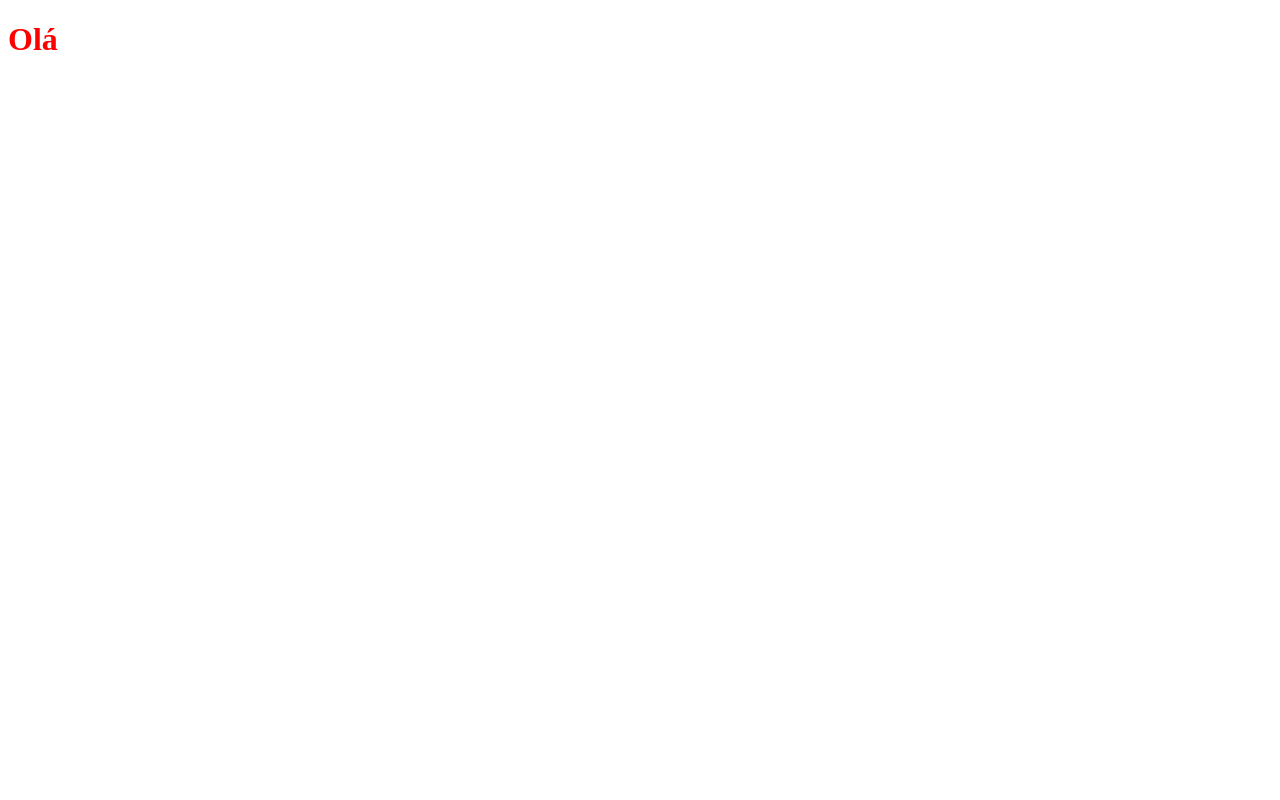
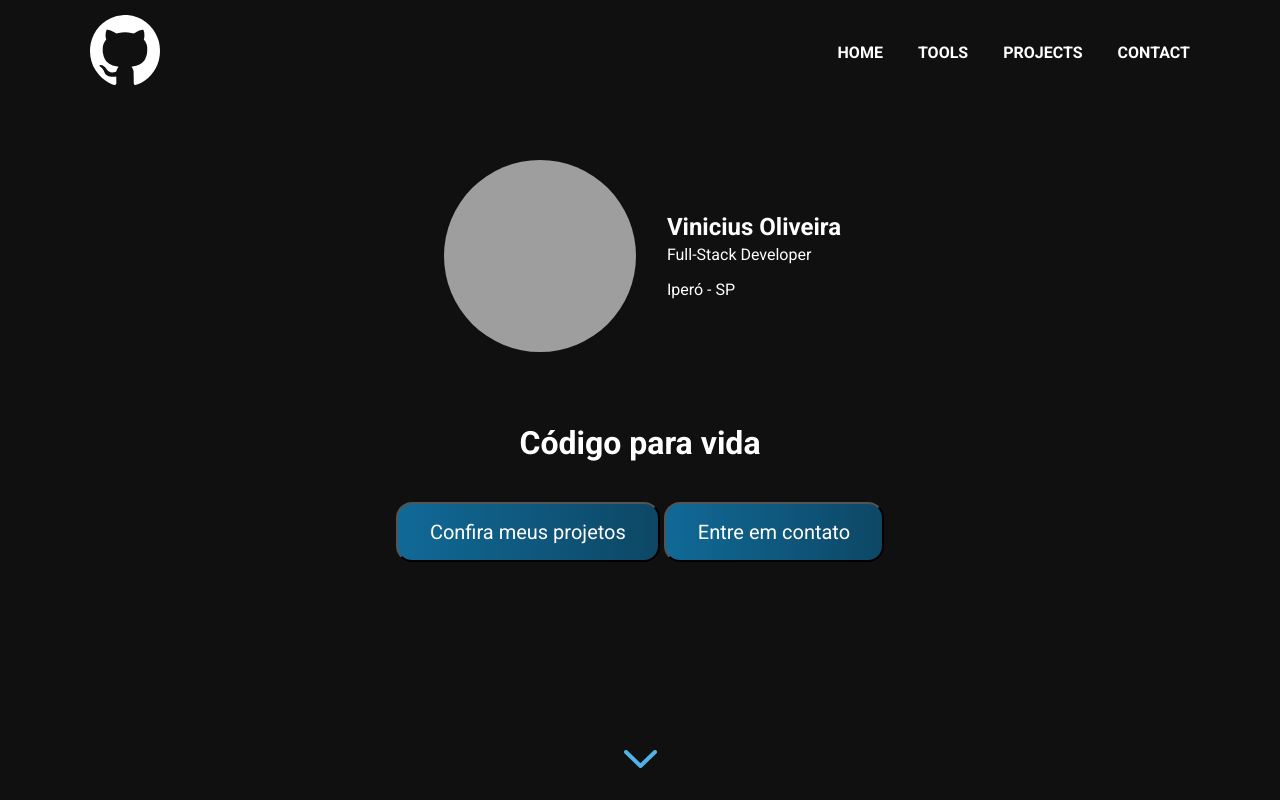
Before and after one commit to ViniOliver01/ViniOliver01.github.io, a plain HTML site: page index.html in a window 1280 px wide. Drawn offline with Linux system fonts and the light colour scheme; grey boxes are pictures that could not be loaded.

Commit message:
create home page with css style and animations

```diff
--- a/index.html
+++ b/index.html
@@ -4,10 +4,40 @@
     <meta charset="UTF-8">
     <meta http-equiv="X-UA-Compatible" content="IE=edge">
     <meta name="viewport" content="width=device-width, initial-scale=1.0">
+
+    <link rel="preconnect" href="https://fonts.googleapis.com">
+    <link rel="preconnect" href="https://fonts.gstatic.com" crossorigin>
+    <link href="https://fonts.googleapis.com/css2?family=Roboto+Mono:wght@700&family=Roboto:wght@400;700&display=swap" rel="stylesheet">
+
     <link rel="stylesheet" href="styles.css">
     <title>Portfolio</title>
 </head>
 <body>
-    <h1>Olá</h1>
+    <nav>
+        <a href="https://github.com/ViniOliver01"><img src="./assets/logotipo-do-github.svg" alt=""></a>
+        <ul>
+            <li><a href="">HOME</a></li>
+            <li><a href="">TOOLS</a></li>
+            <li><a href="">PROJECTS</a></li>
+            <li><a href="">CONTACT</a></li>
+        </ul>
+    </nav>
+
+    <main>
+        <div class="Profile">
+            <img src="https://github.com/ViniOliver01.png" alt="">
+            <div class="ProfileInfo">
+                <h2>Vinicius Oliveira</h2>
+                <h3>Full-Stack Developer</h3>
+                <h4>Iperó - SP</h4>
+            </div>
+        </div>
+        <h1>Código para vida</h1>
+        <div class="buttons">
+            <Button>Confira meus projetos</Button>
+            <Button>Entre em contato</Button>
+        </div>
+        <img id="arrow"src="./assets/arrow.svg" alt="">
+        </main>
 </body>
 </html>
--- a/styles.css
+++ b/styles.css
@@ -1,3 +1,145 @@
+* {
+    padding: 0;
+    margin: 0;
+    box-sizing: border-box;
+    font-family: 'Roboto', sans-serif;
+    color: white;
+}
 body {
-    color: red;
+    background-color: #101010;
 }
+nav {
+    background-color: #101010;
+    display: flex;
+    gap: 35px;
+    align-items: center;
+    justify-content: space-between;
+    padding-inline: 90px;
+    height: 6.5rem;
+    position: fixed;
+    top: 0;
+    width: 100%;
+}
+nav > a > img {
+    width: 70px;
+    height: 70px;
+}
+ul {
+    display: flex;
+    gap: 35px;
+}
+li {
+    list-style-type: none;
+}
+li>a {
+    text-decoration: none;
+    font-weight: bold;
+    color: white;
+    font-size: 1rem;
+
+    border-bottom: 2px solid transparent;
+
+    transition: 0.3s;
+}
+li>a:hover {
+    border-bottom: 2px solid #59B6E7;
+}
+main {
+    margin-top: 10rem;
+    display: flex;
+    flex-direction: column;
+    align-items: center;
+}
+.Profile {
+    display: flex;
+    gap: 1rem;
+    margin-bottom: 4.5rem;
+}
+.Profile>.ProfileInfo{
+    opacity: 1;
+    display: flex;
+    flex-direction: column;
+    justify-content: center;
+
+    position: relative;
+    animation-name: textMove;
+    animation-duration: 2s;
+    animation-delay: 1s;
+    animation-fill-mode: both;
+}
+.Profile>img {
+    height: 12rem;
+    width: 12rem;
+    border-radius: 50%;
+    position: relative;
+    animation-name: imgMove;
+    animation-duration: 1s;
+    animation-delay: 1s;
+    animation-fill-mode: both;
+
+}
+.ProfileInfo>h2 {
+    font-size: 24px;
+    font-weight: bold;
+}
+.ProfileInfo>h3 {
+    font-size: 16px;
+    margin-top: 0.25rem;
+    font-weight: 100;
+}
+.ProfileInfo>h4 {
+    font-size: 16px;
+    font-weight: 100;
+    margin-top: 1rem;
+}
+h1 {
+    font-size: 32px;
+}
+.buttons {
+    margin-top: 2.5rem;
+}
+.buttons>button {
+    background-image: linear-gradient(to right, #106997 0%, #106692 10%, #0D4765 100%);
+    font-size: 20px;
+    padding: 1rem 2rem;
+    border-radius: 16px;
+
+}
+#arrow{
+    position: absolute;
+    margin: auto;
+    bottom: 2rem;
+    animation-name: pulseArrow;
+    animation-duration: 1s;
+    animation-iteration-count: infinite;
+    animation-direction: alternate;
+}
+@keyframes imgMove{
+    0%{
+        transform : translateX(128px)
+    }
+    100%{
+        transform : translateX(-5px)
+    }
+}
+@keyframes textMove{
+    0%{
+        transform : translateX(0px);
+        opacity: 0;
+    }
+    18%{
+        opacity: 0;
+    }
+    100%{
+        transform : translateX(+10px);
+        opacity: 1;
+    }
+}
+@keyframes pulseArrow{
+    from{
+        opacity: 0.3;
+    }
+    to{
+        opacity: 1;
+    }
+}
```
Also changed, not shown: assets/arrow.svg (added), assets/logotipo-do-github.svg (added).
